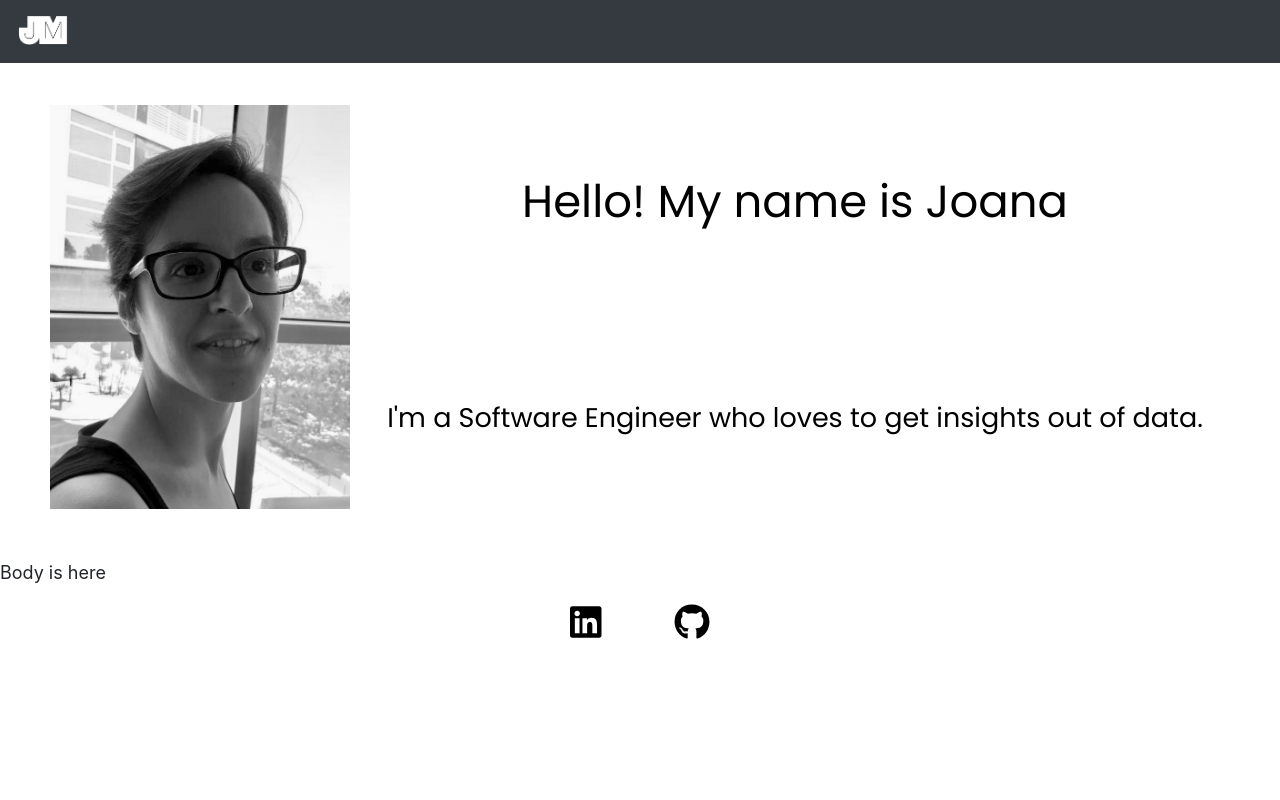
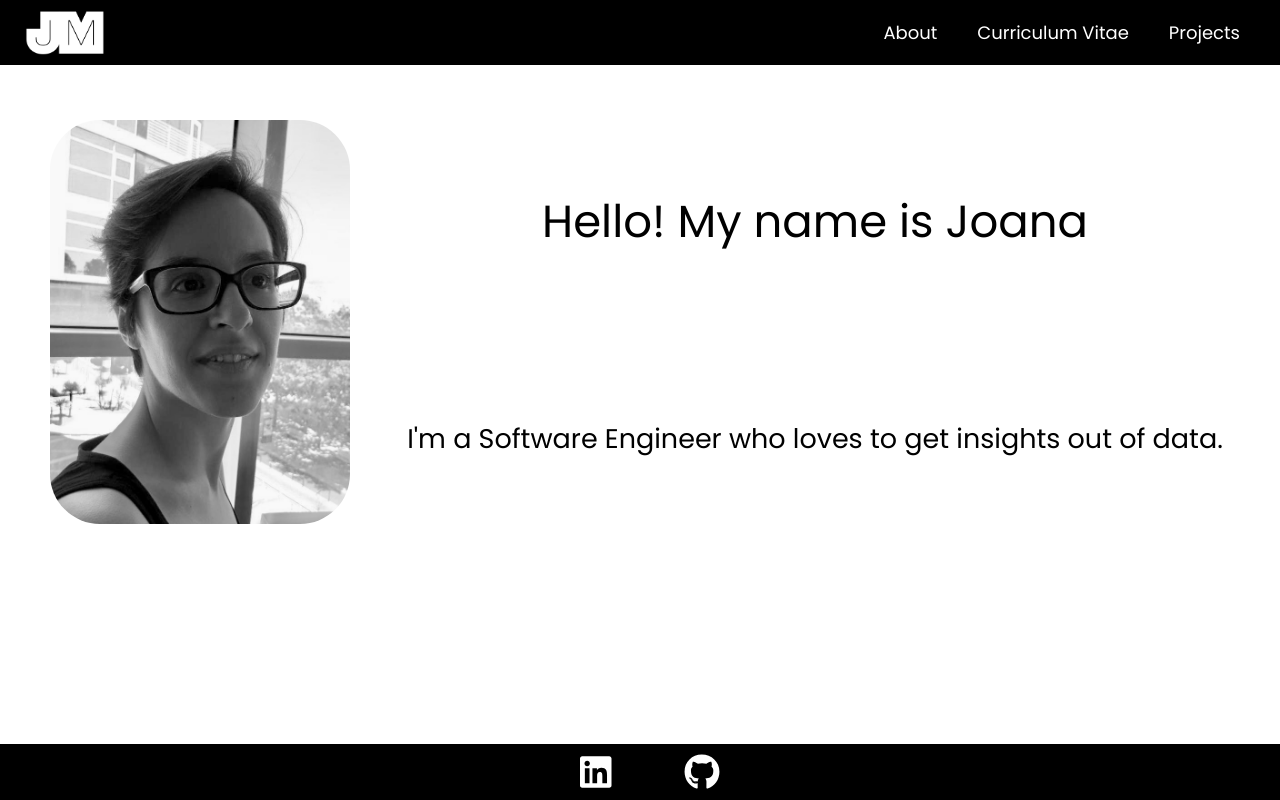
Before and after one commit to jssm/portfolio, a React (Create React App) app: page / in a window 1280 px wide. Built offline with nearby package versions, Linux system fonts and the light colour scheme.

Commit message:
Recreated navbar and footer without react-bootstrap; Header component is now About; Menu component is now NavBar;

```diff
--- a/src/components/Header/Header.css
+++ b/src/components/About/About.css
@@ -1,9 +1,13 @@
+.rounded-corners {
+  border-radius: 50px;
+}
+
 .header-grid-container {
   margin: 50px;
   display: grid;
   grid-template-columns: 300px auto;
   grid-template-rows: 50% 50%;
-  grid-column-gap: 10px;
+  grid-column-gap: 50px;
   grid-row-gap: 15px;
 }
 
@@ -32,4 +36,5 @@
   display: flex;
   justify-content: center;
   align-items: center;
+  text-align: center;
 }
--- a/src/components/Header/Header.js
+++ b/src/components/About/About.js
@@ -1,6 +1,6 @@
 import React from "react";
 import "../App/App.css";
-import "./Header.css";
+import "./About.css";
 import photo_image from "../../images/photo.jpeg";
 
 //This component is simple enough to just have a render() method,
@@ -11,10 +11,9 @@ function Header() {
     <div className="header-grid-container">
       <img
         src={photo_image}
-        width="300"
-        height="404"
-        className="header-grid-photo"
-        alt="Photo"
+        width="100%"
+        className="header-grid-photo rounded-corners"
+        alt="JM"
       />
       <h2 className="header-grid-hello header-text">Hello! My name is Joana</h2>
       <h4 className="header-grid-description header-text">
--- a/src/components/App/App.css
+++ b/src/components/App/App.css
@@ -2,6 +2,10 @@
 
 html {
   font-size: 18px;
+}
+
+body {
+  padding-top: 70px; /* to account for the nav-bar */
 }
 
 @media only screen and (max-width: 560px) {
@@ -13,7 +17,6 @@ html {
 /* App Styles */
 
 .App {
-  font-family: "Raleway", sans-serif;
 }
 
 h1 {
@@ -58,6 +61,18 @@ h6 {
   color: #000;
 }
 
-.padding-for-navbar {
-  padding: 55px 0;
+a {
+  text-decoration: none !important;
 }
+
+a:link {
+  color: white;
+}
+
+a:visited {
+  color: white;
+}
+
+a:hover {
+  color: #ef1541;
+}
--- a/src/components/App/App.js
+++ b/src/components/App/App.js
@@ -1,6 +1,6 @@
 import React from "react";
-import Menu from "../Menu/Menu";
-import Header from "../Header/Header";
+import NavBar from "../NavBar/NavBar";
+import About from "../About/About";
 import Body from "../Body/Body";
 import Footer from "../Footer/Footer";
 import "./App.css";
@@ -12,10 +12,10 @@ class App extends React.Component {
 
   render() {
     return (
-      <div className="padding-for-navbar">
-        <Menu />
-        <Header />
-        <Body />
+      <div>
+        <NavBar />
+        <About />
+        {/* <Body /> */}
         <Footer />
       </div>
     );
--- a/src/components/Body/Body.css
+++ b/src/components/Body/Body.css
@@ -0,0 +1,3 @@
+.large-test-chunk {
+  height: 1000px;
+}
--- a/src/components/Body/Body.js
+++ b/src/components/Body/Body.js
@@ -6,7 +6,7 @@ import "./Body.css";
 //so it can be a funcional component (simply return the JSX code to render)
 
 function Body() {
-  return <div>Body is here</div>;
+  return <div className="large-test-chunk">Body is here</div>;
 }
 
 export default Body;
--- a/src/components/Footer/Footer.css
+++ b/src/components/Footer/Footer.css
@@ -1,12 +1,25 @@
+.footer-bar {
+  background-color: #000;
+  position: fixed; /* Set the navbar to fixed position */
+  bottom: 0; /* Position the navbar at the bottom of the page */
+  width: 100%; /* Full width */
+  display: flex;
+  justify-content: space-between;
+  align-items: center;
+  padding: 10px;
+}
+
 .icons-list {
   width: 100%;
   display: flex;
   justify-content: center;
-  margin-top: 1rem;
-  background-color: #fff;
 }
 
 .social-media-app {
-  color: black;
+  color: #fff;
   margin: 0 2rem;
 }
+
+.social-media-app:hover {
+  color: #ef1541;
+}
--- a/src/components/Footer/Footer.js
+++ b/src/components/Footer/Footer.js
@@ -1,6 +1,7 @@
 import React from "react";
 import "../App/App.css";
 import "./Footer.css";
+import Navbar from "react-bootstrap/Navbar";
 import { FontAwesomeIcon } from "@fortawesome/react-fontawesome";
 import { faLinkedin, faGithub } from "@fortawesome/free-brands-svg-icons";
 
@@ -9,7 +10,7 @@ import { faLinkedin, faGithub } from "@fortawesome/free-brands-svg-icons";
 
 function Footer() {
   return (
-    <div>
+    <div className="footer-bar">
       <div className="icons-list">
         <a
           className="social-media-app"
--- a/src/components/Menu/Menu.js
+++ /dev/null
@@ -1,24 +0,0 @@
-import React from "react";
-import "bootstrap/dist/css/bootstrap.min.css"; //needed for bootstrap
-import Navbar from "react-bootstrap/Navbar";
-import logo_image from "../../images/white_logo.png";
-
-function Menu() {
-  return (
-    <div>
-      <Navbar bg="dark" variant="dark" fixed="top">
-        <Navbar.Brand href="#home">
-          <img
-            src={logo_image}
-            width="50"
-            height="30"
-            className="d-inline-block align-top"
-            alt="Joana Matos JM logo"
-          />
-        </Navbar.Brand>
-      </Navbar>
-    </div>
-  );
-}
-
-export default Menu;
--- /dev/null
+++ b/src/components/NavBar/NavBar.css
@@ -0,0 +1,29 @@
+.nav-bar {
+  background-color: #000;
+  position: fixed; /* Set the navbar to fixed position */
+  top: 0; /* Position the navbar at the top of the page */
+  width: 100%; /* Full width */
+  display: flex;
+  justify-content: space-between;
+  align-items: center;
+  padding: 10px;
+}
+
+.nav-bar-items {
+  width: 35%;
+  display: flex;
+  justify-content: flex-end;
+  padding-right: 30px;
+}
+
+.nav-bar-item {
+  padding: 0px 20px;
+  font-family: "Poppins", sans-serif;
+  text-align: center;
+}
+
+.logo {
+  padding-left: 15px;
+  width: 80px;
+  height: 45px;
+}
--- /dev/null
+++ b/src/components/NavBar/NavBar.js
@@ -0,0 +1,28 @@
+import React from "react";
+import logo_image from "../../images/white_logo.png";
+// Import the BrowserRouter, Route and Link components
+import { BrowserRouter, Route, Link } from "react-router-dom";
+// Import css files
+import "../App/App.css";
+import "./NavBar.css";
+
+function NavBar() {
+  return (
+    <div className="nav-bar">
+      <img src={logo_image} className="logo" alt="Logo Image" />
+      <div className="nav-bar-items">
+        <a href="" className="nav-bar-item">
+          About
+        </a>
+        <a href="" className="nav-bar-item">
+          Curriculum Vitae
+        </a>
+        <a href="" className="nav-bar-item">
+          Projects
+        </a>
+      </div>
+    </div>
+  );
+}
+
+export default NavBar;
```
Also changed, not shown: src/images/black_logo.png (added).
